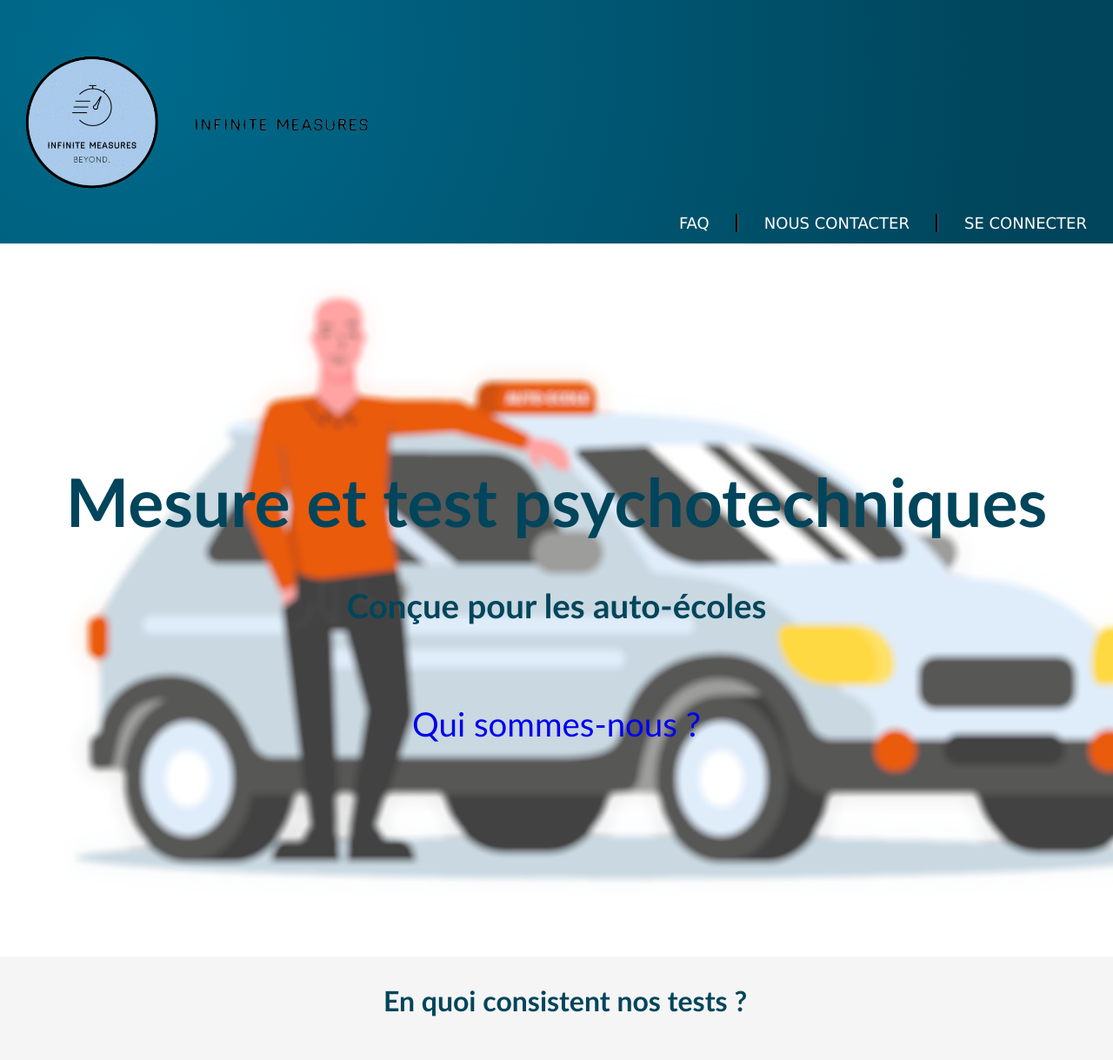
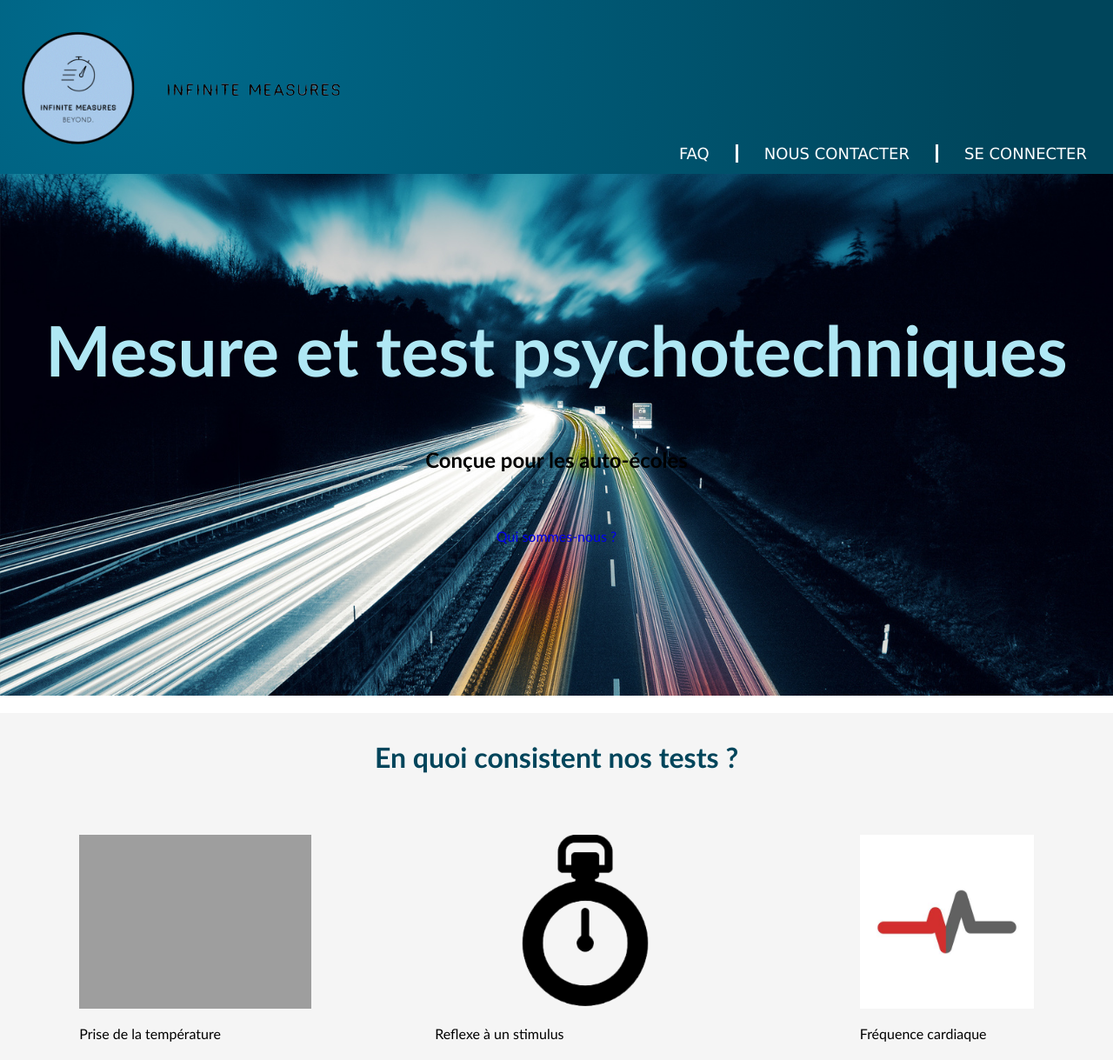
Before and after one commit to lecl10664/Programmation_Web, a PHP site: page /php/pageAccueil.php in a window 1280 px wide. Shown: the top 1219 px of the page at 87% size. Run offline with PHP 8.4, Linux system fonts and the light colour scheme; grey boxes are pictures that could not be loaded.

Commit message:
modifs header et accueil

```diff
--- a/css/bodyAccueil.css
+++ b/css/bodyAccueil.css
@@ -1,7 +1,7 @@
 
 html, body {
+    width: 100%;
     height: 100%;
-    width: 100%;
     margin: 0;
     font-family: Calibri;
     scroll-behavior: smooth;
@@ -11,39 +11,30 @@ html, body {
 /*Pour la première partie de la page*/
 
 #haut {
-    background-position: 20% 50%;
-    width: 100%;
-    height: 100%;
-    flex-shrink: 0;
-    margin: 0px;
+    background: url("../images/fond2.jpg") fixed no-repeat center;
+    background-size: cover;
+    height: 75%;
+    text-align: center;
+    overflow: hidden;
+}
 
-    background-image:url("images/voiture.png");
-    background-repeat: no-repeat;
-    background-size: cover;
+.imgTexte h1 {
+    margin-top: 12%;
+    font-size: 500%;
+    color: #afe7f4;
 }
-.videNav {
-    height: 10px;
+.imgTexte h4 {
+    margin-top: 5%;
+    font-size: x-large;
 
 }
-.imgtop {
-    height: 100%;
-    text-align: center;
-    overflow: hidden;
-
-}
-.imgTexte {
-    margin-top: 30vh;
-    font-size: 3vw;
-    color: rgba(0,69,91,1);
-}
 .suite {
-    margin-top: 90px;
+    margin-top: 5%;
 }
 .suite a{
     text-decoration: none;
 
 }
-
 a:visited {
     color: darkblue;
 }
@@ -53,7 +44,6 @@ a:visited {
 
 .inter {
     background-color: whitesmoke;
-    width: 100%;
     height: 100px;
     padding: 10px;
     margin-top: 20px;
@@ -66,7 +56,6 @@ a:visited {
 }
 .fonction {
     background-color: whitesmoke;
-    width: 100%;
     height: 600px;
     margin: auto;
     padding: 20px;
--- a/css/footer.css
+++ b/css/footer.css
@@ -4,7 +4,7 @@ body {
 
 footer {
     width: 100%;
-    height: 100px;
+    height: 15%;
     display: flex;
     flex-direction: row;
     justify-content: space-between;
@@ -12,7 +12,7 @@ footer {
     background-image: radial-gradient( circle farthest-corner at 10% 20%,  rgba(0,107,141,1) 0%, rgba(0,69,91,1) 90% );
 }
 .social{
-    margin-left: 10px;
+    margin-left: 1%;
 }
 
 .fa {
@@ -61,7 +61,7 @@ footer {
 }
 
 .txtFooter{
-    margin-right: 30px;
+    margin-right: 3%;
 }
 
 p.copyright {
--- a/css/header.css
+++ b/css/header.css
@@ -4,7 +4,7 @@ body {
 }
 header {
     width: 100%;
-    height: 35%;
+    height: 25%;
     background-image: radial-gradient( circle farthest-corner at 10% 20%,  rgba(0,107,141,1) 0%, rgba(0,69,91,1) 90% );
     display: flex;
     flex-direction: row;
@@ -34,7 +34,7 @@ header {
 .linkmenu {
     padding-right: 30px;
     padding-left: 30px;
-    border-right: 3px black groove;
+    border-right: 3px white inset;
 
 }
 .linkmenu:nth-child(3) {
--- a/php/header.php
+++ b/php/header.php
@@ -16,7 +16,7 @@
             <div id="logo">
                 <a href="/php/pageAccueil.php">
                     <img src="/images/Infinite_measures_logo.png"
-                     width="213" height="185"
+                     width="181" height="157"
                      alt="logo"/>
                 </a>
             </div>
--- a/php/pageAccueil.php
+++ b/php/pageAccueil.php
@@ -15,9 +15,6 @@
 
 <body>
     <div id="haut">
-        <div class=videNav></div>
-        <div class="imgtop">
-            <!--<img src="/images/voiture.png"></img>-->
             <div class="imgTexte">
                 <h1>Mesure et test psychotechniques</h1>
                 <h4>Conçue pour les auto-écoles</h4>
@@ -25,7 +22,6 @@
                     <a href="#milieu">Qui sommes-nous ?</a>
                 </div>
             </div>
-        </div>
     </div>
 
 
```
Also changed, not shown: images/fond.jpg (added), images/fond2.jpg (added).
